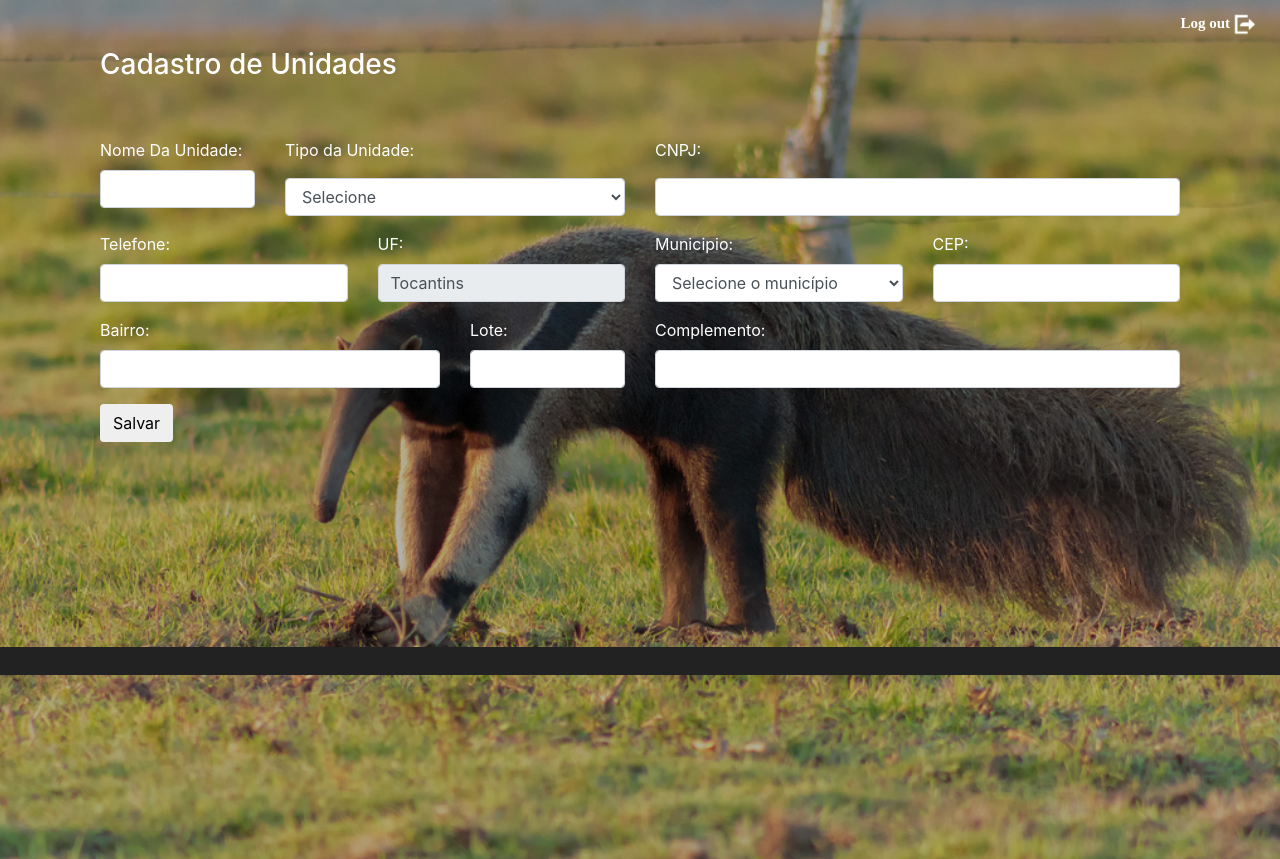
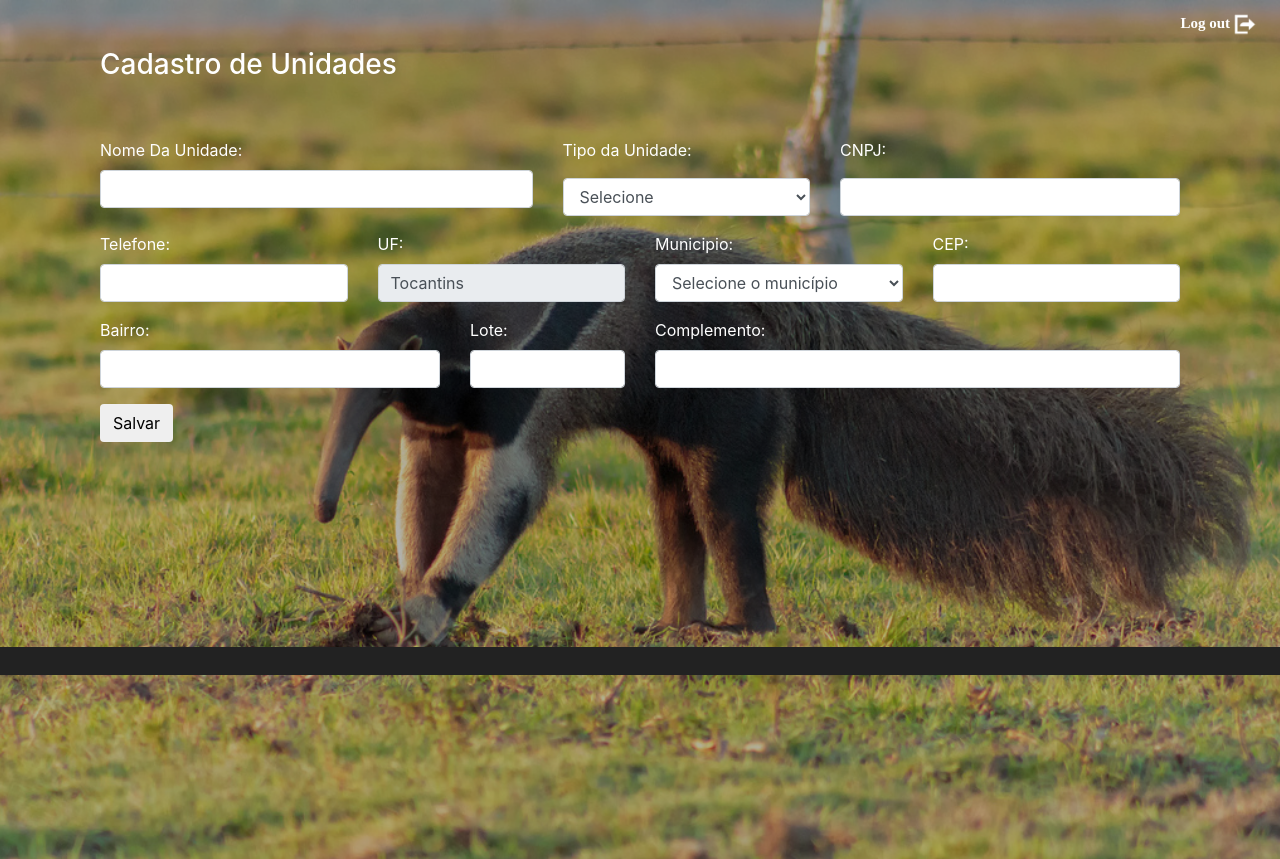
Before and after one commit to EddiePrince/SistemaJaguar, a PHP site: page /CadastroUnidade.php in a window 1280 px wide. Shown: the part 125-984 px from the top of the page. Run offline with PHP 8.4, Linux system fonts and the light colour scheme; a user stored in the database is signed in; data that the repository does not hold is empty.

Commit message:
ajuste input unidade

```diff
--- a/CadastroUnidade.php
+++ b/CadastroUnidade.php
@@ -29,12 +29,12 @@
 					<div class="container">
 						<br><br><h3>Cadastro de Unidades</h3><br><br>
 										<div class="row">
-											<div class="col-md-2 mb-3">
+											<div class="col-md-5 mb-3">
 												<label>Nome Da Unidade:</label>
 												<input type="text" name="nomeUnidade" class="form-control" required>
 											</div>
 
-			          					<div class="col-md-4 mb-3">
+			          					<div class="col-md-3 mb-3">
 														<p>Tipo da Unidade:</p>
 														<select required class="form-control" name="tipoUnidade">
 															<option value="">Selecione</option>
@@ -43,7 +43,7 @@
 														</select>
 													</div>
 
-											<div class="col-md-6 mb-3">
+											<div class="col-md-4 mb-3">
 												<p>CNPJ:</p>
 												<input type="text" name="cnpj" class="form-control">
 											</div>
```
